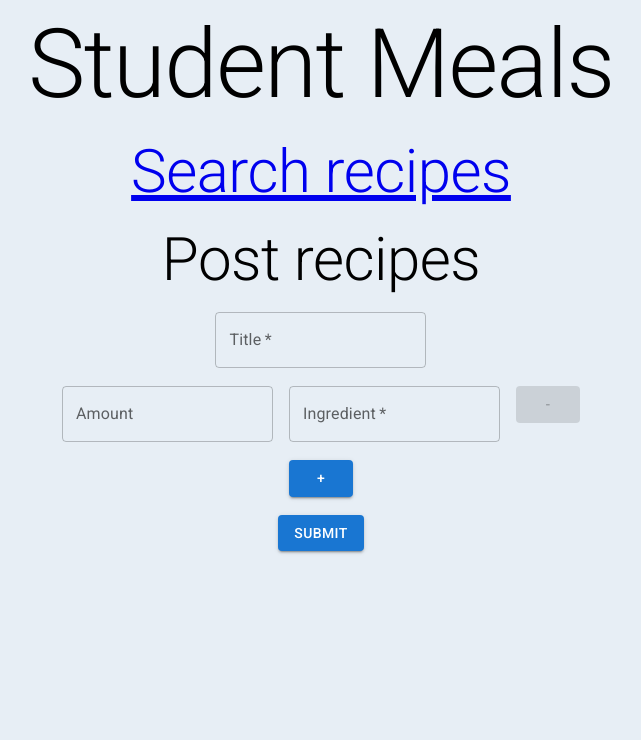
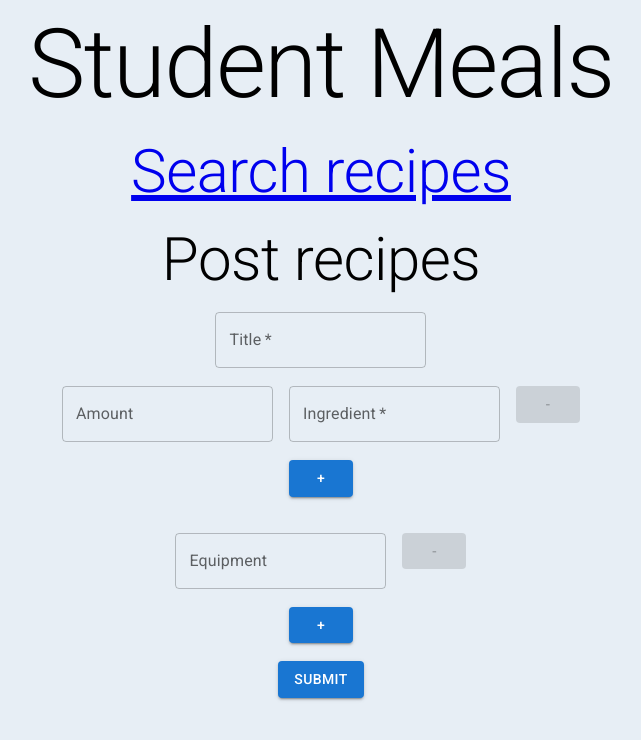
Before and after one commit to tomikurko/student-meals-app, a Next.js app in the folder frontend/: page /post-recipe in a window 1280 px wide. Shown: the top 740 px of the page, without its empty margins (319-960 px from the left). Built offline with nearby package versions, Linux system fonts and the light colour scheme.

Commit message:
SM-25: UI: Specifying equipment when posting a recipe

```diff
--- a/frontend/src/Services/RecipesService.js
+++ b/frontend/src/Services/RecipesService.js
@@ -36,12 +36,12 @@ const getRecipe = async (id) => {
   }
 };
 
-const postRecipe = async (title, amounts, ingredients) => {
+const postRecipe = async (title, amounts, ingredients, equipment) => {
   try {
     const response = await axiosInstance.post(path + "/recipes", {
       title,
       ingredients: ingredients.map((ingredient, index) => ({ amount: amounts[index], description: ingredient })),
-      equipment: []
+      equipment: equipment.map((equipment) => ({ name: equipment }))
     });
 
     return response.status === HttpStatusCode.Created;
--- a/frontend/src/pages/post-recipe.jsx
+++ b/frontend/src/pages/post-recipe.jsx
@@ -11,6 +11,7 @@ export default function PostRecipe() {
   const [submitSuccess, setSubmitSuccess] = useState(undefined);
   const [amounts, setAmounts] = useState([""]);
   const [ingredients, setIngredients] = useState([""]);
+  const [equipment, setEquipment] = useState([""]);
 
   const onTitleChange = (e) => {
     setTitle(e.target.value);
@@ -26,6 +27,11 @@ export default function PostRecipe() {
     setIngredients(ingredients);
   };
 
+  const onEquipmentChange = (index, event) => {
+    equipment[index] = event.target.value;
+    setEquipment(equipment);
+  };
+
   const onClickAddIngredient = async (e) => {
     e.preventDefault();
     setAmounts(amounts.concat([""]));
@@ -34,14 +40,22 @@ export default function PostRecipe() {
 
   const onClickRemoveIngredient = (index) => {
     setAmounts(amounts.slice(0, index).concat(amounts.slice(index+1)));
-    console.log(amounts);
     setIngredients(ingredients.slice(0, index).concat(ingredients.slice(index+1)));
-    console.log(ingredients);
+  };
+
+  const onClickAddEquipment = async (e) => {
+    e.preventDefault();
+    setEquipment(equipment.concat([""]));
+  };
+
+  const onClickRemoveEquipment = (index) => {
+    setEquipment(equipment.slice(0, index).concat(equipment.slice(index+1)));
   };
 
   const onClickSubmit = async (e) => {
     e.preventDefault();
-    setSubmitSuccess(await postRecipe(title, amounts, ingredients))
+    setSubmitSuccess(
+      await postRecipe(title, amounts, ingredients, equipment.filter((item) => item && item != "")))
   };
 
   return (
@@ -84,6 +98,27 @@ export default function PostRecipe() {
             <br/>
             <Button variant="contained" onClick={onClickAddIngredient}>+</Button>
             <br/>
+
+            {equipment.map((equipment, index) => (
+              <>
+                <br/>
+                <br/>
+                <TextField id="equipment-{index}"
+                label="Equipment" type="text" key={"E_" + Math.random()} onChange={(e) => onEquipmentChange(index, e)}
+                defaultValue={equipment} />
+
+                &nbsp;&nbsp;&nbsp;&nbsp;
+
+                {index > 0
+                 ? <Button variant="contained" onClick={() => onClickRemoveEquipment(index)}>-</Button>
+                 : <Button variant="contained" disabled>-</Button>
+                 }
+              </>
+            ))}
+            <br/>
+            <br/>
+            <Button variant="contained" onClick={onClickAddEquipment}>+</Button>
+            <br/>
             <br/>
 
             <Button variant="contained" type="submit">Submit</Button>
```
